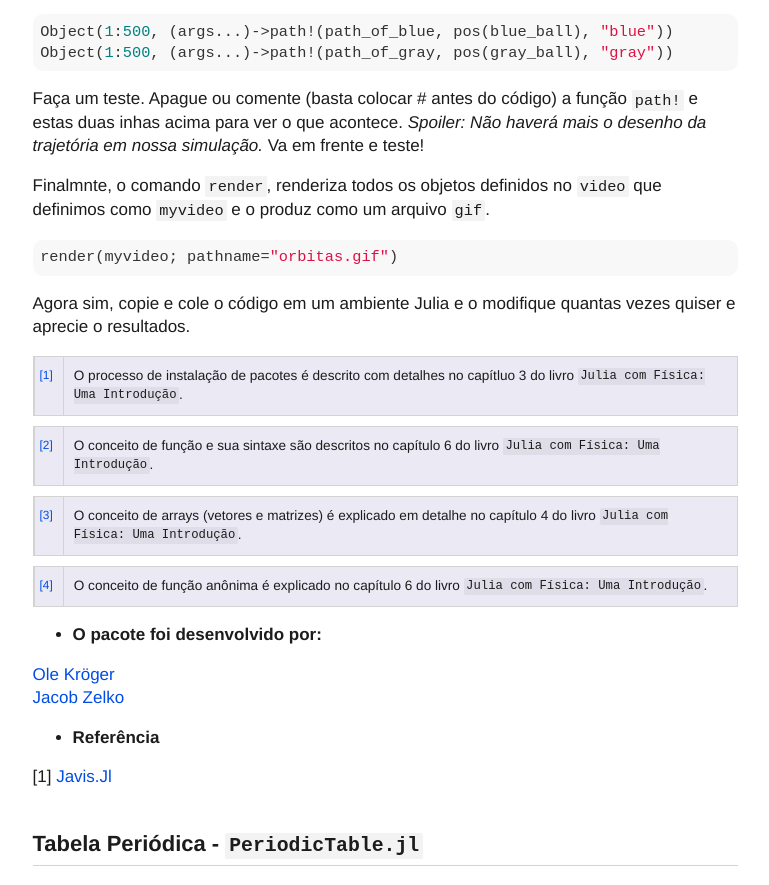
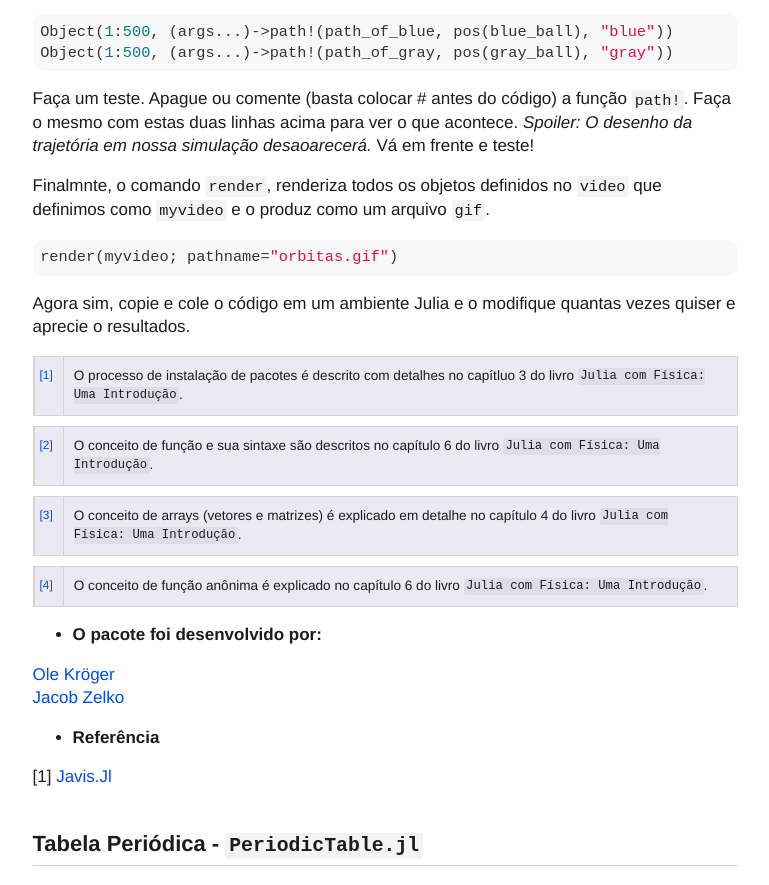
Before and after one commit to juliacomfisica/juliacomfisica.github.io, a plain HTML site: page menu2/index.html in a window 1280 px wide. Shown: the part 4627-5512 px from the top of the page, without its empty margins (255-1024 px from the left). Drawn offline with Linux system fonts and the light colour scheme.

Commit message:
Deploying to gh-pages from  @ 38abd703bb150d2132721828da51eb8acf88e79c 🚀

```diff
--- a/menu2/index.html
+++ b/menu2/index.html
@@ -85,7 +85,7 @@ act!(gray_ball, Action(anim_rotate_around(<span class=hljs-number >24</span><spa
 <p>A seguir vemos que os objetos <code>path_of_blue</code>e <code>path_of_gray</code>&#40;caminho de <code>blue_ball</code> e caminho de<code>gray_ball</code>&#41; são definidos nas funções anônimas <code>&#40;args...&#41;-&gt;path&#33;&#40;path_of_blue, pos&#40;blue_ball&#41;, &quot;blue&quot;&#41;</code> e <code>&#40;args...&#41;-&gt;path&#33;&#40;path_of_gray, pos&#40;gray_ball&#41;, &quot;gray&quot;&#41;</code> respectivamente. Isso desenhará a trajetória de <code>blue_ball</code> e de <code>gray_ball</code>.</p>
 <pre><code class="julia hljs">Object(<span class=hljs-number >1</span>:<span class=hljs-number >500</span>, (args...)-&gt;path!(path_of_blue, pos(blue_ball), <span class=hljs-string >&quot;blue&quot;</span>))
 Object(<span class=hljs-number >1</span>:<span class=hljs-number >500</span>, (args...)-&gt;path!(path_of_gray, pos(gray_ball), <span class=hljs-string >&quot;gray&quot;</span>))</code></pre>
-<p>Faça um teste. Apague ou comente &#40;basta colocar # antes do código&#41; a função <code>path&#33;</code> e estas duas inhas acima para ver o que acontece. <em>Spoiler: Não haverá mais o desenho da trajetória em nossa simulação.</em> Va em frente e teste&#33;</p>
+<p>Faça um teste. Apague ou comente &#40;basta colocar # antes do código&#41; a função <code>path&#33;</code>. Faça o mesmo com  estas duas linhas acima para ver o que acontece. <em>Spoiler: O desenho da trajetória em nossa simulação desaoarecerá.</em> Vá em frente e teste&#33;</p>
 <p>Finalmnte, o comando <code>render</code>, renderiza todos os objetos definidos no <code>video</code> que definimos como <code>myvideo</code> e o produz como um arquivo <code>gif</code>.</p>
 <pre><code class="julia hljs">render(myvideo; pathname=<span class=hljs-string >&quot;orbitas.gif&quot;</span>)</code></pre>
 <p>Agora sim, copie e cole o código em um ambiente Julia e o modifique quantas vezes quiser e aprecie o resultados.</p>
```
